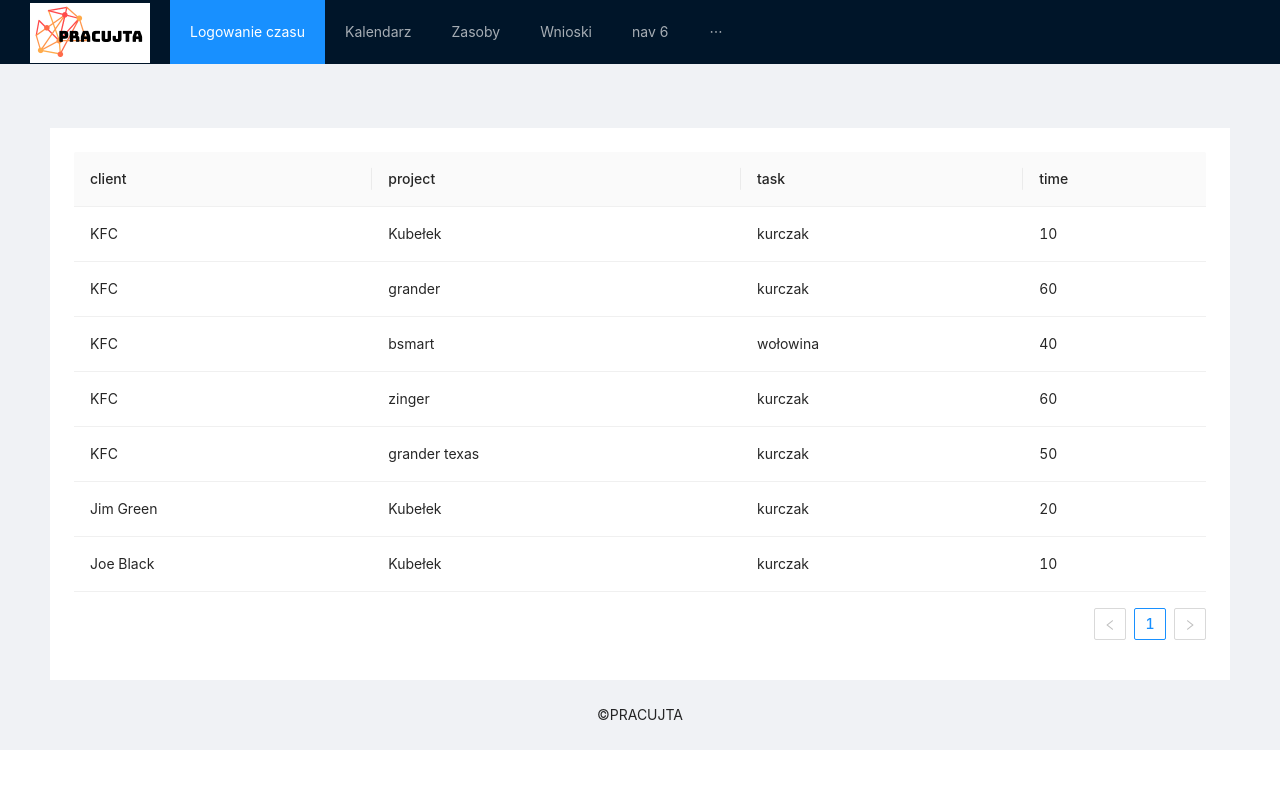
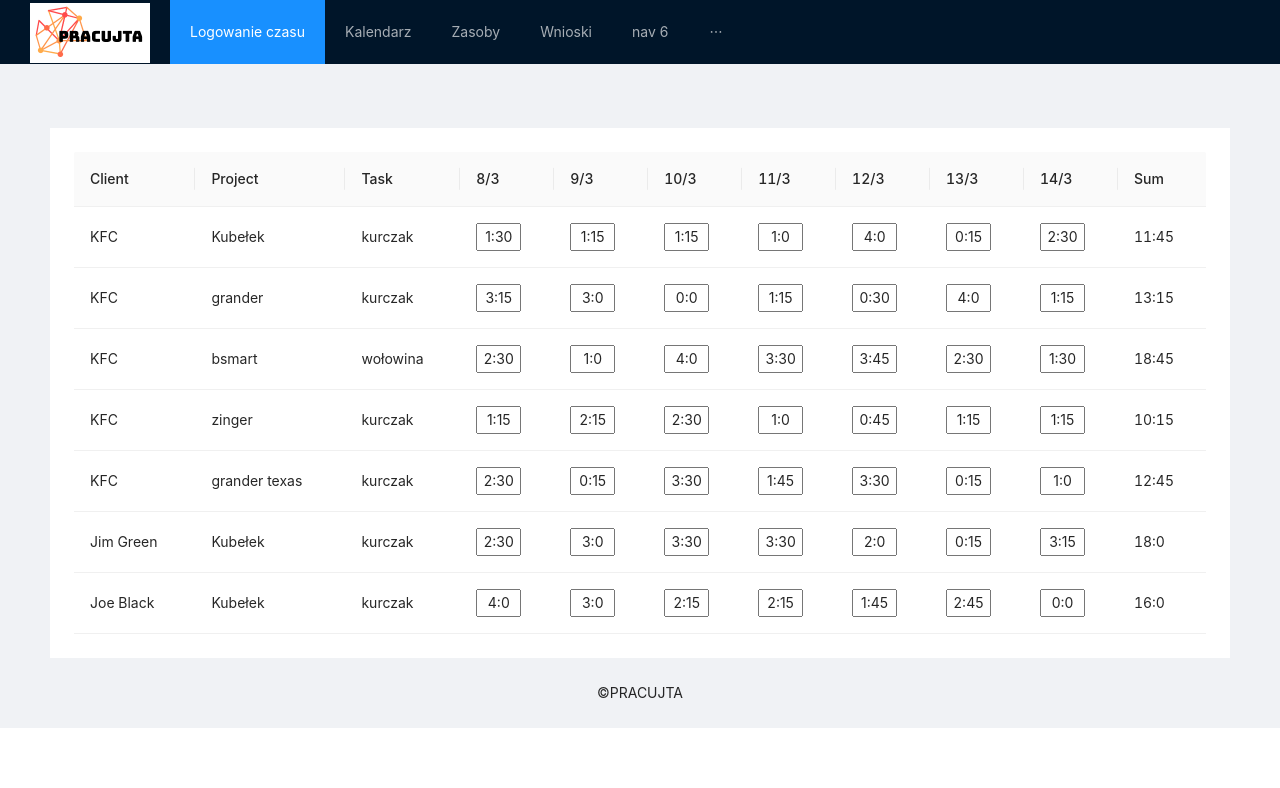
Before and after one commit to Dywanoid/PUT-time-resource-management-system, a React (Create React App) app in the folder frontend/: page / in a window 1280 px wide. Shown: the top 788 px of the page. Built offline with nearby package versions, Linux system fonts and the light colour scheme.

Commit message:
Timesheet work started

```diff
--- /dev/null
+++ b/frontend/src/components/TimesheetTable.tsx
@@ -0,0 +1,173 @@
+import {Table} from 'antd';
+import React, { useReducer } from 'react';
+import {data } from '../utils/temporaryData';
+import '../css/TimesheetTable.css';
+
+// TEMPORATY UTILS FOR DATA MOCKUP
+function dates(current) {
+  const week: Date[] = [];
+
+  // Starting Monday not Sunday
+  current.setDate((current.getDate() - current.getDay() +1));
+  for (let i = 0; i < 7; i++) {
+    week.push(
+      new Date(current)
+    );
+    current.setDate(current.getDate() +1);
+  }
+
+  return week;
+}
+
+const weekDates = dates(new Date()).map((date) => `${ date.getDate() }/${ date.getMonth()+1 }`);
+// END OF UTILS
+
+interface TableColumn {
+  dataIndex: string;
+  key: string;
+  render?: React.FC;
+  title: string;
+}
+
+interface TimeComponentProps {
+  columnKey: string;
+  value: string;
+  rowIndex: number;
+  dispatch: React.Dispatch<Action>;
+}
+
+type Action = { type: 'timeChange', payload: string, index: number, key: string};
+
+function reducer(state, action: Action) {
+  switch (action.type) {
+    case 'timeChange': {
+      state[action.index][action.key] = `${ action.payload }`;
+
+      return [...state];
+    }
+    default:
+      throw new Error();
+  }
+}
+
+const dataColumns : TableColumn[] = [{
+  dataIndex: 'client',
+  key: 'client',
+  title: 'Client'
+},
+{
+  dataIndex: 'project',
+  key: 'project',
+  title: 'Project'
+},
+{
+  dataIndex: 'task',
+  key: 'task',
+  title: 'Task'
+}];
+
+const timeColumns: TableColumn[] = weekDates.map((date) => {
+
+  return {
+    dataIndex: date,
+    key: date,
+    title: date
+  };
+});
+
+const sumColumn: TableColumn = {
+  dataIndex: 'sum',
+  key: 'sum',
+  title: 'Sum'
+};
+
+const myData = data.map((d) => {
+  const values = weekDates.reduce((acc, weekDate) => {
+    const rand =  Math.floor(Math.random() * 17) * 15;
+
+    acc[weekDate] = `${ `${ Math.floor(rand/60) }:${ rand % 60 }` }`;
+
+    return acc;
+  }, {});
+
+  return {...d, ...values};
+});
+
+const fromTimeToMinutes = (time) => {
+  const [hours, minutes] = time.split(':');
+
+  return parseInt(hours) * 60 + parseInt(minutes);
+};
+
+const fromMinutesToTime = (givenMinutes) => {
+  const hours = Math.floor(givenMinutes/60);
+  const minutes = givenMinutes % 60;
+
+  return `${ hours }:${ minutes }`;
+};
+
+const calculateSums = (currentState) => {
+
+  const getMinutesSum = (row) => timeColumns.reduce((acc, curr) => {
+    const minutes = fromTimeToMinutes(row[curr.key]);
+
+    return  acc + minutes;
+  }, 0);
+
+  return currentState.map((row) => {
+    row.sum = fromMinutesToTime(getMinutesSum(row));
+
+    return row;
+  });
+};
+
+const timeFormat = /[0-9]{0,2}:[0-9]{0,2}/g;
+
+const checkIfTimeFormat = (input: string): boolean => {
+  const foundInput = input.match(timeFormat);
+
+  return !!foundInput && input.length === foundInput[0].length;
+};
+
+const TimeComponent = ({dispatch, rowIndex, columnKey, value}: TimeComponentProps): JSX.Element => {
+  const onChange = (event) => {
+    const isPayloadTimeFormat = checkIfTimeFormat(`${ event.target.value }`);
+
+    if(!isPayloadTimeFormat) {return;}
+
+    dispatch({
+      index: rowIndex,
+      key: columnKey,
+      payload: event.target.value,
+      type: 'timeChange'
+    });
+  };
+
+  return (<input className="timeInput" value={value} onChange={onChange}/>);
+};
+
+const getRenderAdder = (dispatch) => (column: TableColumn) => {
+
+  return {
+    ...column,
+    render: function TimeInput(value, record, rowIndex) {
+      return (<TimeComponent dispatch={dispatch} columnKey={`${ column.key }`} rowIndex={rowIndex} value={value}/>);
+    }
+  };
+};
+
+export const TimesheetTable: React.FC = () => {
+  const [state, dispatch] = useReducer(reducer, myData);
+  const renderAdder = getRenderAdder(dispatch);
+
+  const myColumns = [
+    ...dataColumns,
+    ...timeColumns.map(renderAdder),
+    sumColumn
+  ];
+
+  return (
+    <>
+      <Table pagination={false} columns={myColumns} dataSource={calculateSums(state)} className="table"/>
+    </>);
+};
--- a/frontend/src/components/index.tsx
+++ b/frontend/src/components/index.tsx
@@ -1,2 +1,3 @@
 export { Navigation } from './Navigation';
 export { PrivateRoute } from './PrivateRoute';
+export {TimesheetTable} from './TimesheetTable';
--- /dev/null
+++ b/frontend/src/css/TimesheetTable.css
@@ -0,0 +1,4 @@
+.timeInput {
+    width: 45px;
+    text-align: center;
+}
--- a/frontend/src/views/HomeView.tsx
+++ b/frontend/src/views/HomeView.tsx
@@ -1,9 +1,5 @@
-import { Table } from 'antd';
-import { columns, data } from '../utils/temporaryData';
+import { TimesheetTable } from '../components';
 import 'antd/dist/antd.css';
 import '../css/HomeView.css';
 
-export const HomeView= () : JSX.Element =>
-  (
-    <Table columns={columns} dataSource={data} className="table"/>
-  );
+export const HomeView= () : JSX.Element => (<TimesheetTable/>);
```
